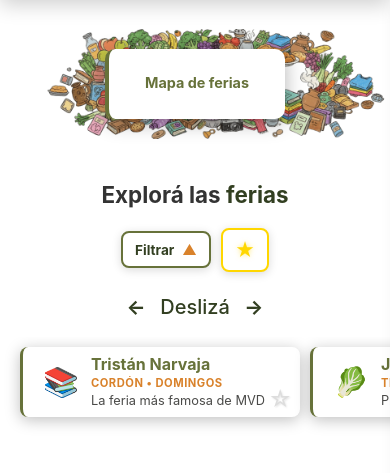
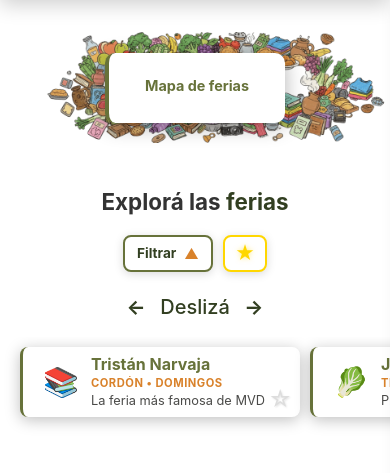
Before and after one commit to estebanrofa/feriando1, a Flask app: page / in a window 390 px wide; the page is wider, and only the part inside the window is pictured. Shown: the part 84-557 px from the top of that part. Run offline with Flask 3, Linux system fonts and the light colour scheme.

Commit message:
Ajustar altura botón favoritos igual a filtrar
Co-Authored-By: Claude Opus 4.5 <noreply@anthropic.com>

```diff
--- a/static/lobby.css
+++ b/static/lobby.css
@@ -387,12 +387,16 @@ a.logo {
 .filtros-botones {
     display: flex;
     gap: 10px;
-    align-items: center;
+    align-items: stretch;
+}
+
+.filtro-toggle {
+    flex-shrink: 0;
 }
 
 .filtro-favoritos {
     background: white;
-    padding: 12px 16px;
+    padding: 0 14px;
     border-radius: 8px;
     box-shadow: 0 2px 10px rgba(0,0,0,0.15);
     cursor: pointer;
@@ -1136,7 +1140,7 @@ a.logo {
     }
 
     .filtro-favoritos {
-        padding: 8px 12px;
+        padding: 0 10px;
     }
 
     .filtro-favoritos-estrella {
```
